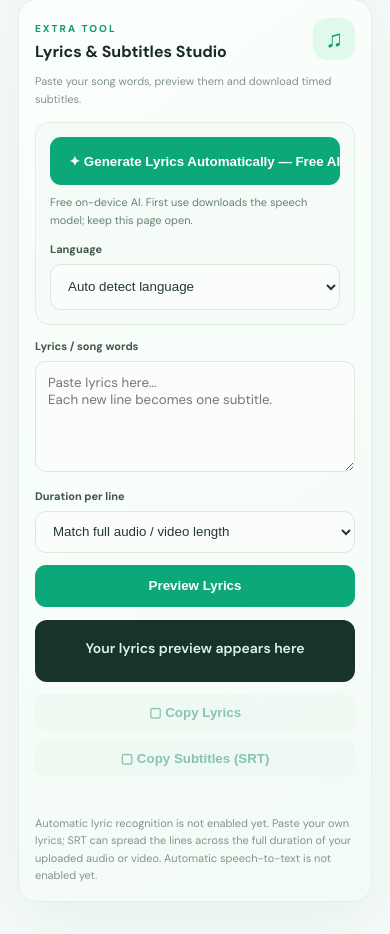
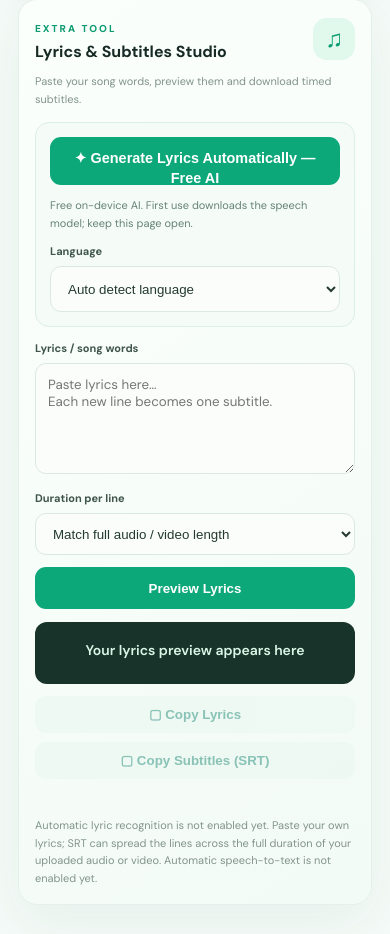
Before and after one commit to shanpalia/Media-Studio, a plain HTML site: page index.html in a window 390 px wide. Shown: the part 980-1914 px from the top of the page. Drawn offline with Linux system fonts and the light colour scheme.

Commit message:
Fix automatic lyrics button text clipping on mobile

```diff
--- a/styles.css
+++ b/styles.css
@@ -47,3 +47,7 @@ footer{display:flex;justify-content:space-between;gap:18px;max-width:1120px;marg
 .auto-lyrics-panel .field-label{display:block;margin-top:12px}
 .ai-lyrics-status{font-size:11px;line-height:1.6;color:#668276;margin-top:9px}
 #generateLyrics:disabled{opacity:.65;cursor:wait}
+
+/* Keep the automatic lyrics action readable on narrow phones */
+.auto-lyrics-panel{min-width:0;box-sizing:border-box}
+#generateLyrics{white-space:normal;overflow-wrap:anywhere;line-height:1.35;padding:12px 14px;font-size:clamp(13px,3.7vw,16px);text-align:center;max-width:100%;box-sizing:border-box}
```
